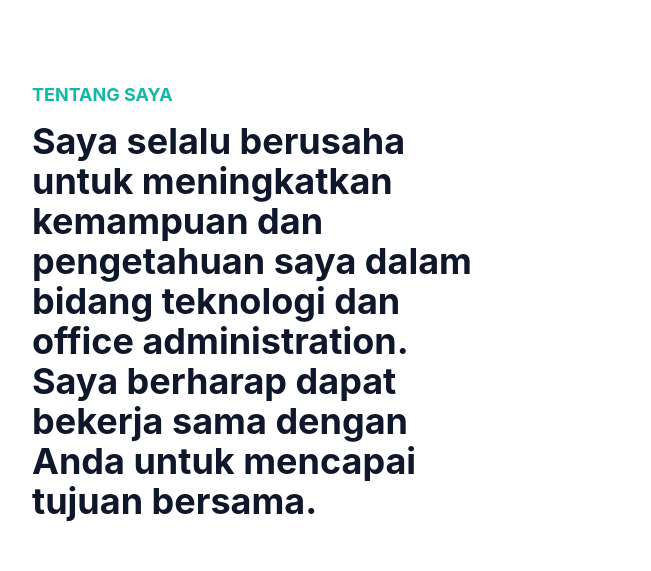
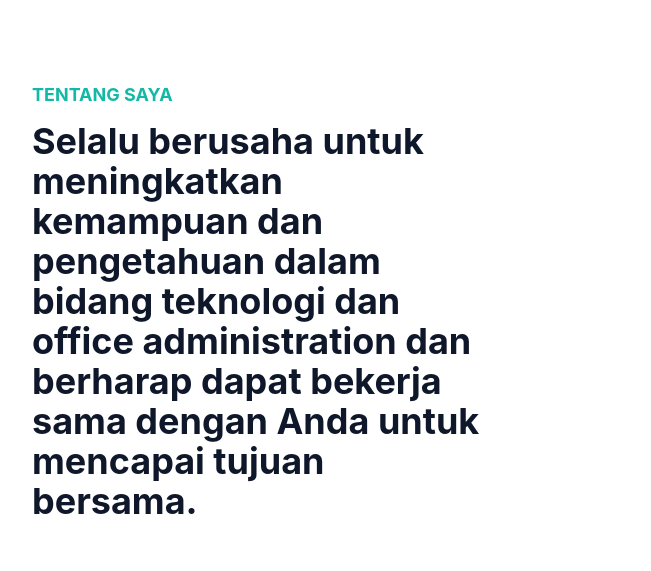
Before and after one commit to Nasrullah1999/portfolioku, a plain HTML site: page index.html in a window 1280 px wide. Shown: the part 820-1391 px from the top of the page, 0-651 px from the left. Drawn offline with Linux system fonts and the light colour scheme.

Commit message:
Update index.html

```diff
--- a/index.html
+++ b/index.html
@@ -104,8 +104,8 @@
       <div class="flex flex-wrap">
         <div class="mb-10 w-full px-4 lg:w-1/2">
           <h4 class="mb-3 text-lg font-bold uppercase text-primary">Tentang Saya</h4>
-          <h2 class="mb-5 max-w-md text-3xl font-bold text-dark dark:text-white lg:text-4xl">Saya selalu berusaha untuk
-            meningkatkan kemampuan dan pengetahuan saya dalam bidang teknologi dan office administration. Saya berharap
+          <h2 class="mb-5 max-w-md text-3xl font-bold text-dark dark:text-white lg:text-4xl">Selalu berusaha untuk
+            meningkatkan kemampuan dan pengetahuan dalam bidang teknologi dan office administration dan berharap
             dapat bekerja sama dengan Anda untuk mencapai tujuan bersama.</h2>
 
         </div>
```
